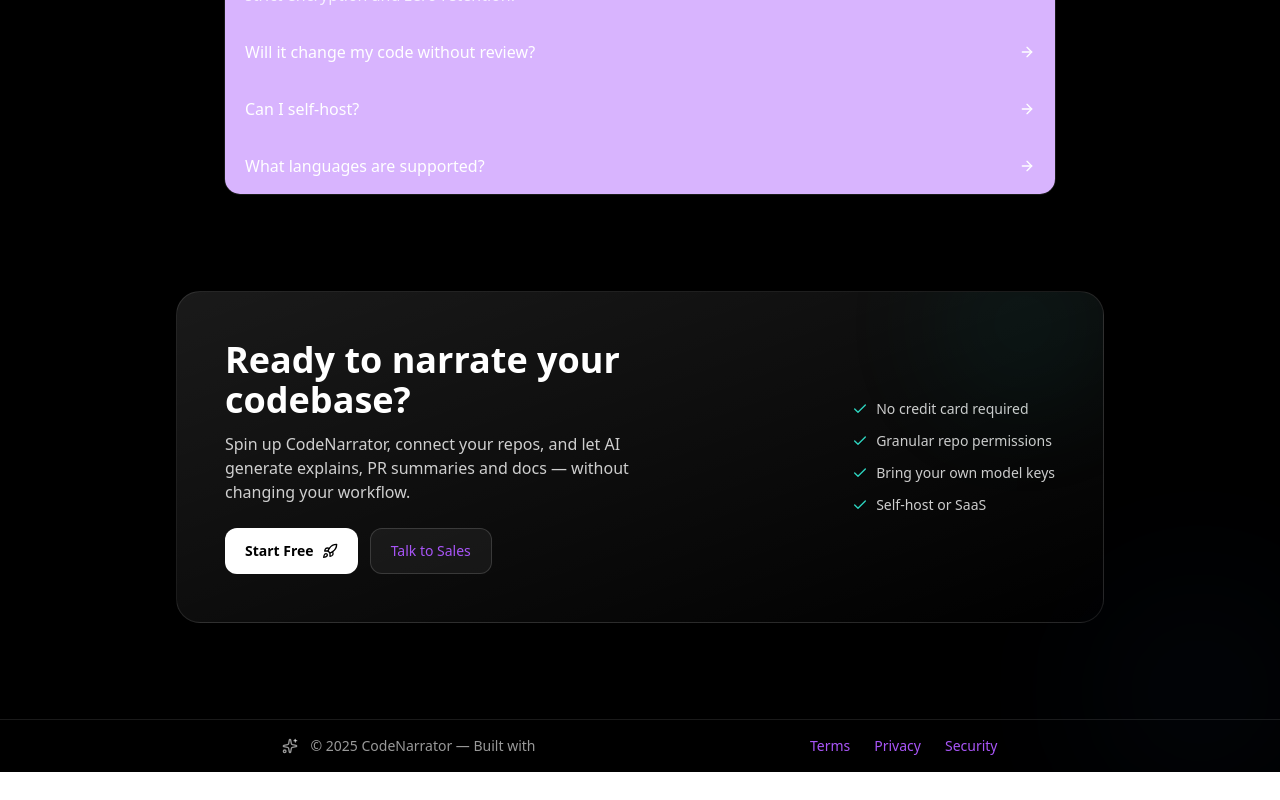
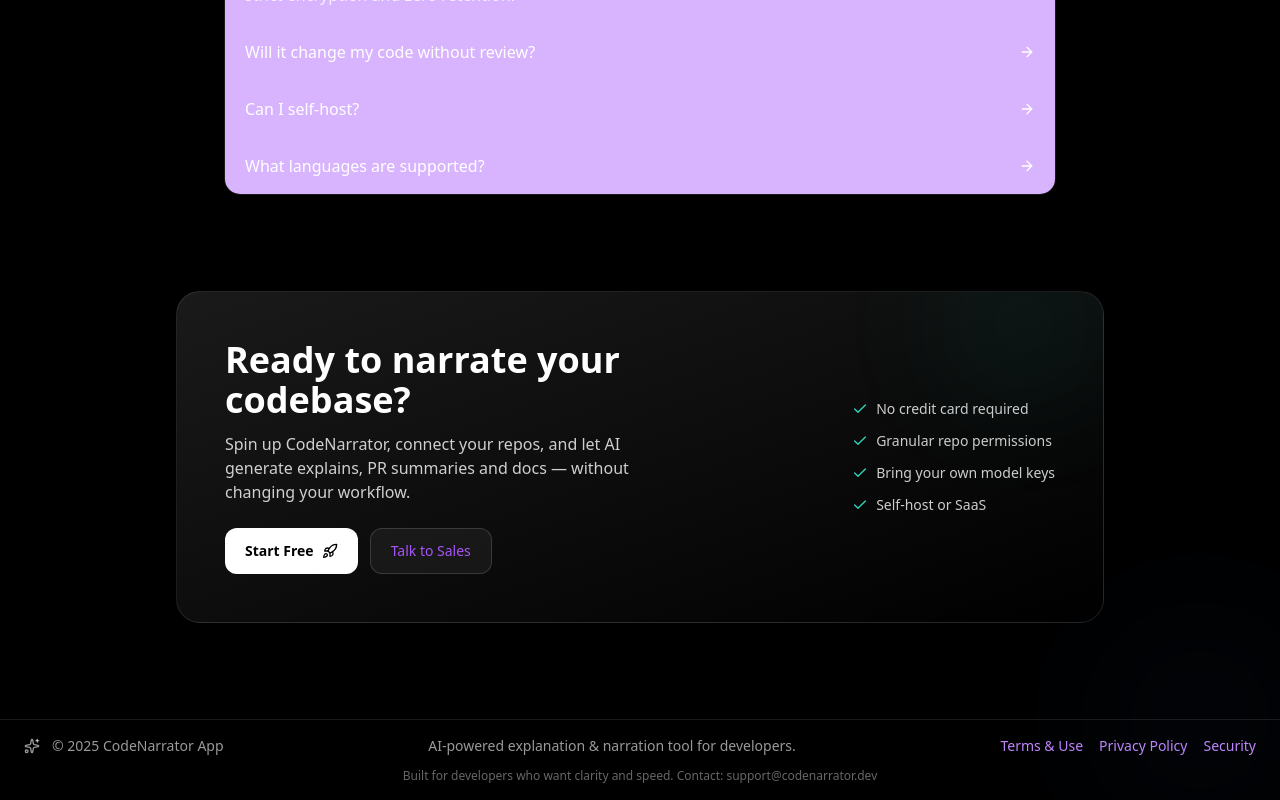
Before and after one commit to mah12-ops/code_narrator_ai, a React (Vite) app in the folder client/: page / in a window 1280 px wide. Shown: the part 2827-3627 px from the top of the page. Before the commit the page ends 3599 px from the top, so only its background shows below. Built offline with nearby package versions, Linux system fonts and the light colour scheme.

Commit message:
fix footer

```diff
--- a/client/src/components/pages/LandingPage/Footer.tsx
+++ b/client/src/components/pages/LandingPage/Footer.tsx
@@ -1,25 +1,36 @@
 import { Stars } from 'lucide-react'
-
 
 const Footer = () => {
   return (
-    <div>
     <footer className="border-t border-white/10 py-4">
       <div className="mx-auto max-w-7xl px-6">
-          <div className="flex flex-col md:flex-row items-center justify-evenly gap-4 text-sm text-white/60">
+        <div className="flex flex-col md:flex-row items-center justify-between gap-4 text-sm text-white/60">
+
+          {/* Logo + Year */}
           <div className="flex items-center gap-3">
             <Stars className="h-4 w-4" />
-              <span>© {new Date().getFullYear()} CodeNarrator — Built with </span>
+            <span>© {new Date().getFullYear()} CodeNarrator App</span>
           </div>
-            <div className="flex items-center  gap-6">
-              <a className="hover:text-white text-purple-500 no-underline " href="#">Terms</a>
-              <a className="hover:text-white text-purple-500 no-underline " href="#">Privacy</a>
-              <a className="hover:text-white text-purple-500 no-underline " href="#">Security</a>
+
+          {/* Small description */}
+          <p className="text-center md:text-left">
+            AI-powered explanation & narration tool for developers.
+          </p>
+
+          {/* Static Info (Not links) */}
+          <div className="flex flex-wrap items-center gap-4">
+            <span className="text-purple-400">Terms & Use</span>
+            <span className="text-purple-400">Privacy Policy</span>
+            <span className="text-purple-400">Security</span>
           </div>
+        </div>
+
+        {/* Contact or note */}
+        <div className="mt-3 text-center text-xs text-white/40">
+          Built for developers who want clarity and speed. Contact: support@codenarrator.dev
         </div>
       </div>
     </footer>
-    </div>
   )
 }
 
```
Lines whose indentation alone changed are shown as unchanged.
